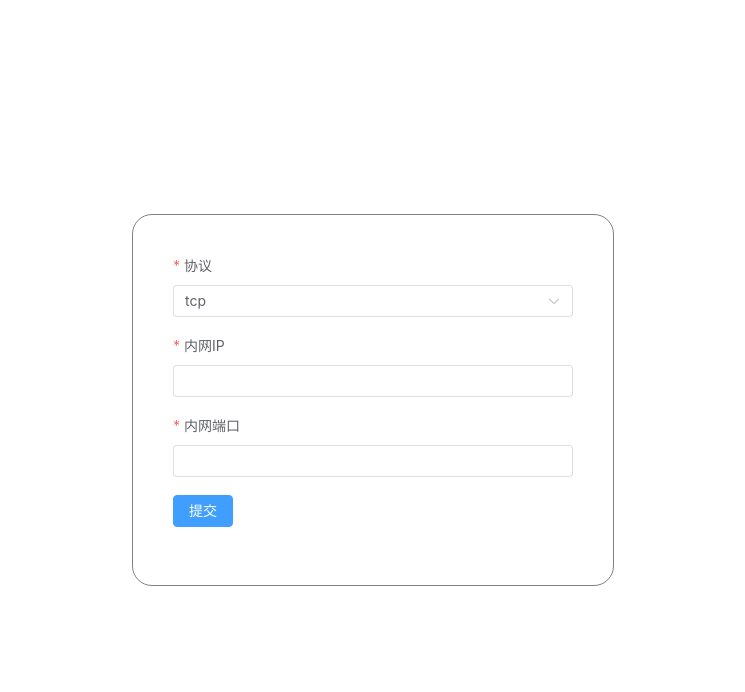
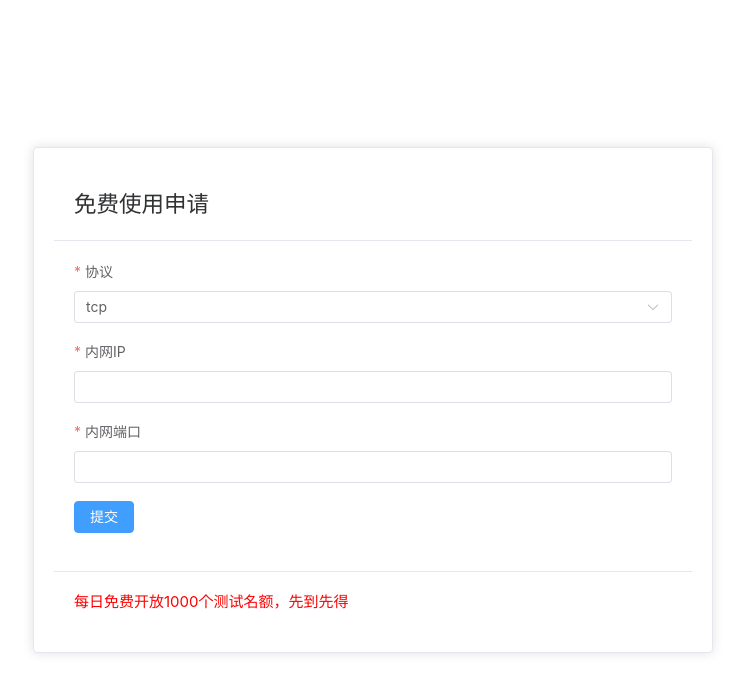
Before and after one commit to beyond-net/open-gla-web, a Vue app: page / in a window 1280 px wide. Shown: the top 692 px of the page, without its empty margins (267-1012 px from the left). Built offline with nearby package versions, Linux system fonts and the light colour scheme.

Commit message:
update app.vue

```diff
--- a/src/App.vue
+++ b/src/App.vue
@@ -1,12 +1,15 @@
 <template>
-  <el-config-provider :locale="zhCn">
+  <el-card style="width: 680px;padding: 20px;">
+    <template #header>
+      <div class="card-header">
+        <h2>免费使用申请</h2>
+      </div>
+    </template>
     <div class="container">
       <el-form
         ref="formRef"
         :model="model"
         label-position="top"
-        style="width: 400px"
-        :status-icon="true"
         :rules="rules"
       >
         <el-form-item label="协议" prop="protocol" required>
@@ -28,7 +31,11 @@
         </el-form-item>
       </el-form>
     </div>
-  </el-config-provider>
+    <template #footer>
+      <span style="color:red"><b>每日免费开放1000个测试名额，先到先得</b></span>
+    </template>
+  </el-card>
+
 </template>
 
 <script lang="ts" setup>
@@ -125,7 +132,11 @@ const submit = async (protocol: string, ip: string, port: number) => {
   });
 
   if (!response.ok) {
-    console.error("请求出错", response.status);
+    if (response.status == 409) {
+      alert("当日免费额度已满，请改日再提交")
+    } else {
+      alert("请求出错: " + response.status);
+    }
     return;
   }
   console.log(response.json());
@@ -133,9 +144,4 @@ const submit = async (protocol: string, ip: string, port: number) => {
 </script>
 
 <style lang="css">
-.container {
-  border: 1px solid gray;
-  padding: 40px;
-  border-radius: 20px;
-}
 </style>
```
